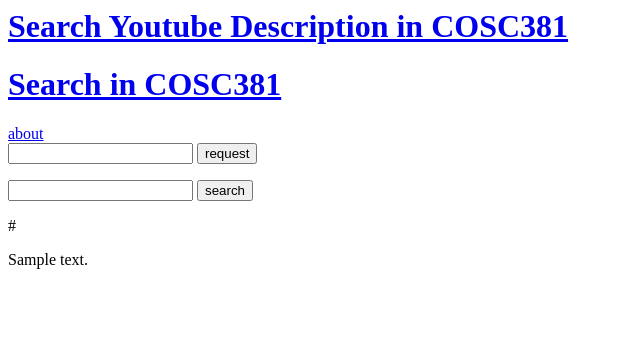
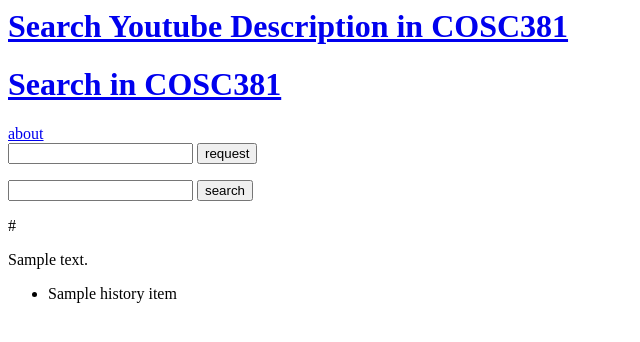
Before and after one commit to COSC381-2020Fall/class-project-larry2e, a Flask app: template templates/query.html in a window 1280 px wide. Shown: the top 342 px of the page, without its empty margins (0-640 px from the left). Run offline with Flask 2, Linux system fonts and the light colour scheme; the template is opened without the code that fills it: most values are stand-ins (such as "Sample title", 1, 10 or a date in 2020).

Commit message:
cleaning up files for the query search

```diff
--- a/create_whoosh_index.py
+++ b/create_whoosh_index.py
@@ -5,12 +5,14 @@
 
 from whoosh.index import create_in
 from whoosh.fields import Schema, TEXT, ID
+from whoosh.analysis import StemmingAnalyzer
 
 def createSearchableData(data_file):
     '''
     Schema definition: video id, video title, description
     '''
-    schema = Schema(id=ID(stored=True), title=TEXT(stored=True), description=TEXT(stored=True))
+    stem_analyzer = StemmingAnalyzer()
+    schema = Schema(id=ID(stored=True), title=TEXT(stored=True), description=TEXT(analyzer=stem_analyzer, stored=True))
     if not os.path.exists("indexdir"):
         os.mkdir("indexdir")
 
--- a/query_on_whoosh.py
+++ b/query_on_whoosh.py
@@ -3,10 +3,12 @@
 from whoosh.index import open_dir
 import sys
 import json
+from whoosh.lang.porter import stem
 
 ix = open_dir("indexdir")
 
 def query(query_str, items_per_page=10, current_page=1):
+    query_str = stem(query_str)
     with ix.searcher(weighting=scoring.Frequency) as searcher:
         query = QueryParser("description", ix.schema).parse(query_str)
         results = searcher.search(query, limit=None)
--- a/templates/query.html
+++ b/templates/query.html
@@ -14,10 +14,24 @@
         <!-- we need to present the search results here-->
         {% for item in results %}
             <p>{{item.url}}</p>
-            <p>{{ item.description }}</p>
+            <p>{{ item.description | safe }}</p>
         {% endfor %}
 
-        {% for page_index in range(1, page_cnt+1) %}
-            <a href="query_view?q={{ query_term }}&p={{ page_index }}">{{ page_index }}</a>
+        <p>
+        {% for item in range(1, page_cnt+1) %}
+            {% if item == current_page %}
+            <b>
+                {% endif %}
+                <a href="query_view?q={{ query_term }}&p={{ item }}">{{ item }}</a>
+                {% if item == current_page %}
+            </b>
+            {% endif %}
+
         {% endfor %}
+        </p>
+        <ul>
+            {% for history_item in history_list %}
+            <li>{{ history_item[1] }}</li>
+            {% endfor %}
+        </ul>
     {% endblock %}
```
